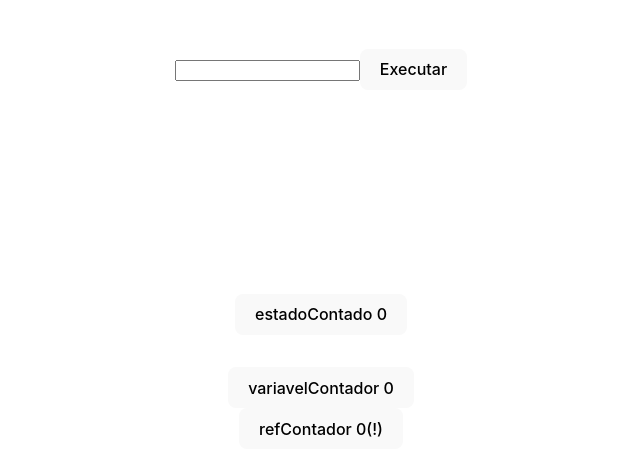
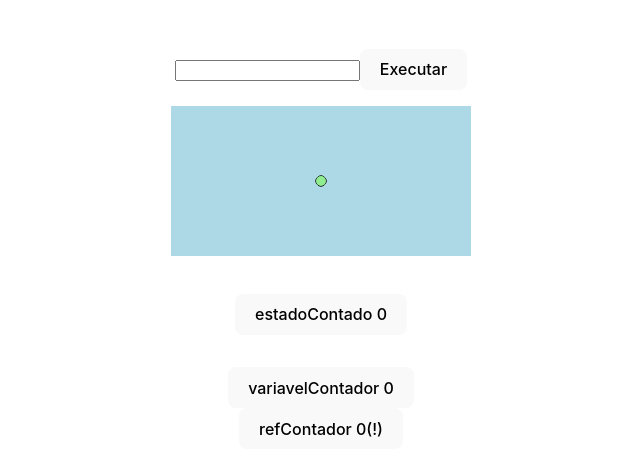
Before and after one commit to 0pedrobonfa/ufjf-dcc207-effects01, a React (Vite) app: page / in a window 1280 px wide. Shown: the part 151-626 px from the top of the page, without its empty margins (319-959 px from the left). Built offline with nearby package versions, Linux system fonts and the light colour scheme.

Commit message:
desenha o efeito na tela, conforme o esperado

```diff
--- a/src/Tela.tsx
+++ b/src/Tela.tsx
@@ -1,12 +1,10 @@
-import { useRef } from "react";
+import { useEffect, useRef, useState } from "react";
 
 export default function Tela()
 {
+    const [posicao, setPosicao] = useState({x:150,y:75});
     const refCanvas = useRef<HTMLCanvasElement|null>(null);
-
-
-
-    return (<canvas ref={refCanvas} onClick={()=>{
+    useEffect(()=>{
         const canvas = refCanvas.current;
         if(!canvas) return;
         const ctx = canvas.getContext("2d");
@@ -14,10 +12,15 @@ export default function Tela()
         ctx.fillStyle = "lightblue";
         ctx.fillRect(0,0,canvas.width, canvas.height);
         ctx.fillStyle = "lightgreen";
-        ctx.ellipse(150,75,5,5,0,0,2*Math.PI,false);
+        ctx.ellipse(posicao.x,posicao.y,5,5,0,0,2*Math.PI,false);
         ctx.stroke();
         ctx.fill();
+    })
 
+
+
+    return (<canvas ref={refCanvas} onClick={()=>{
+        setPosicao({...posicao, x:posicao.x + 5});
     }}>
 
 
```
